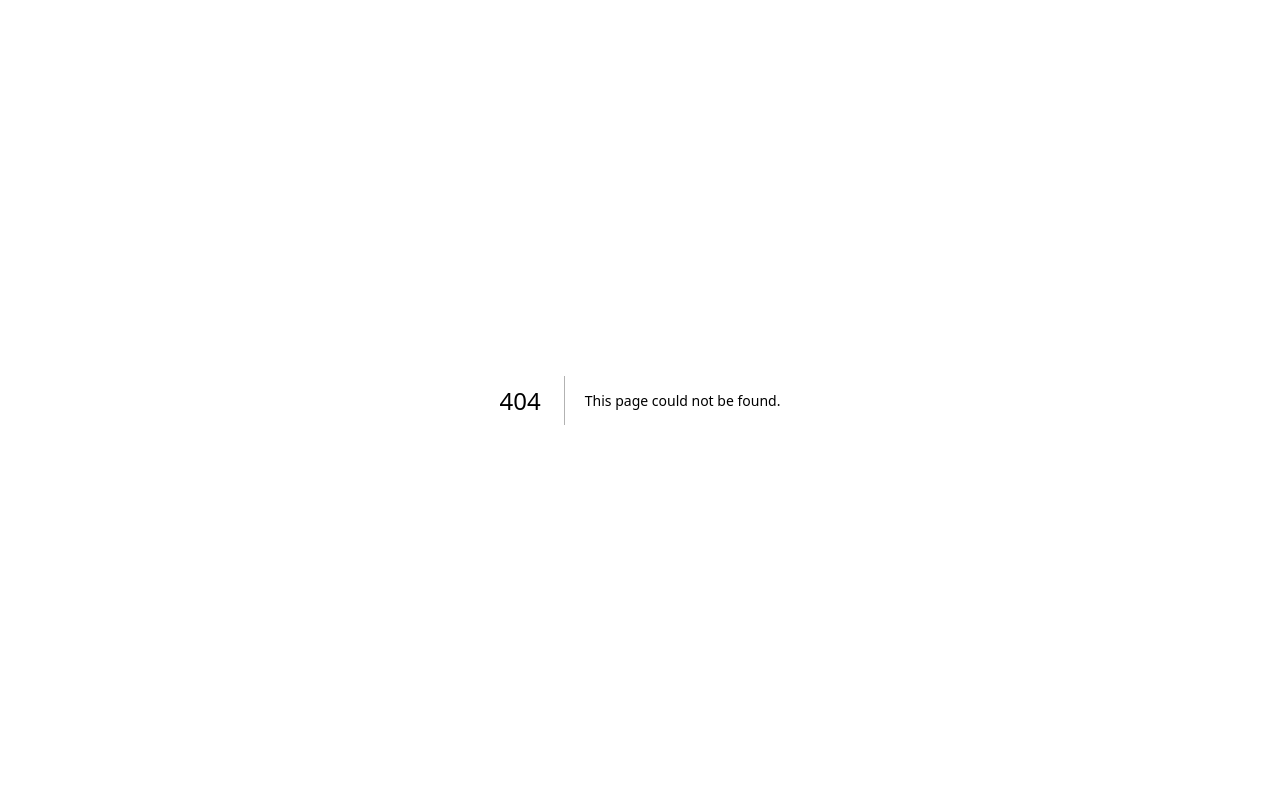
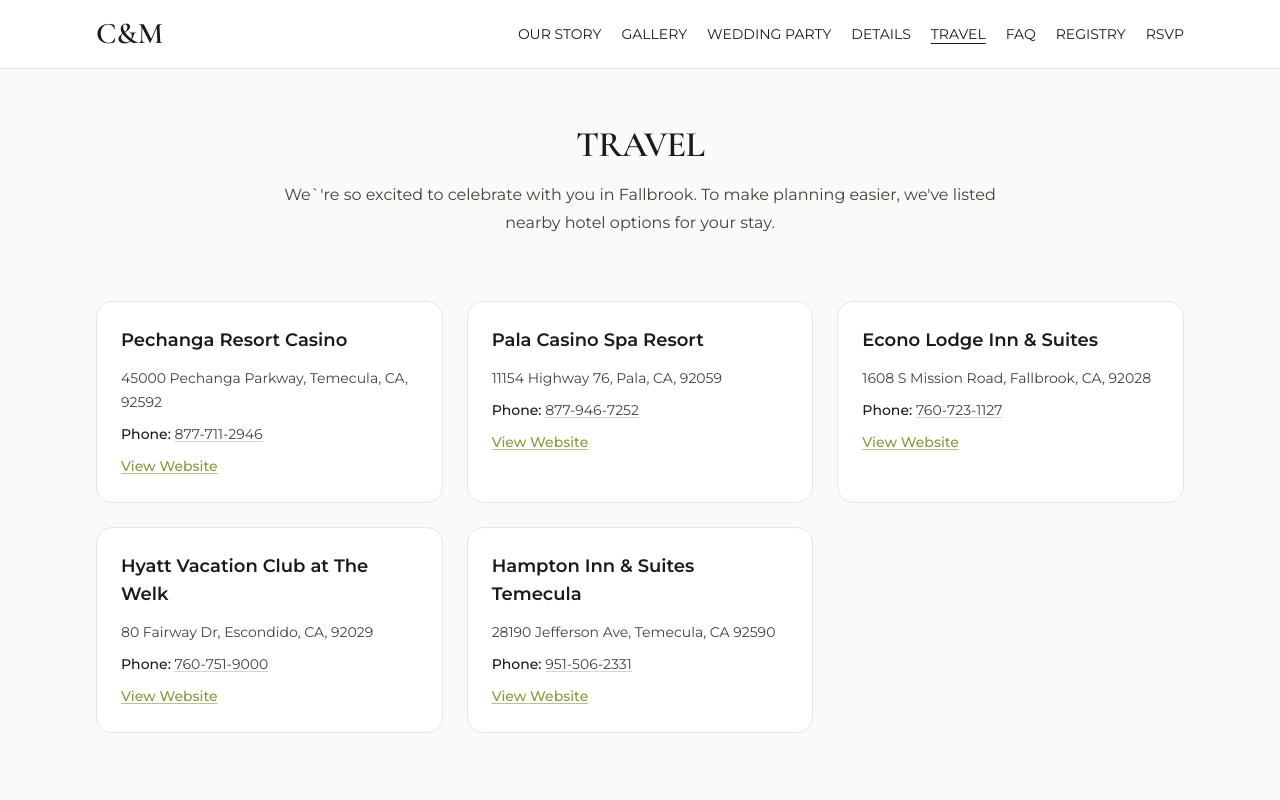
Before and after one commit to coosey/wedding, a Next.js app: page /travel in a window 1280 px wide. Before the commit this address had no page. Shown: the top 800 px of the page. Built offline with nearby package versions, Linux system fonts and the light colour scheme; a web font is replaced by a local one.

Commit message:
feat: add travel page

```diff
--- /dev/null
+++ b/app/(site)/travel/page.tsx
@@ -0,0 +1,50 @@
+import { HOTELS } from "../../../data/travel";
+
+export default function TravelPage() {
+  return (
+    <div className="space-y-12 sm:space-y-16">
+      <section className="mx-auto max-w-3xl space-y-4 text-center">
+        <h1 className="font-display text-3xl font-semibold tracking-tight sm:text-4xl">
+          TRAVEL
+        </h1>
+        <p className="text-sm leading-7 text-stone-700 sm:text-base">
+          We`&apos;re so excited to celebrate with you in Fallbrook. To make
+          planning easier, we&apos;ve listed nearby hotel options for your stay.
+        </p>
+      </section>
+
+      <section className="grid gap-4 sm:grid-cols-2 sm:gap-6 lg:grid-cols-3">
+        {HOTELS.map((hotel) => (
+          <article
+            key={hotel.name}
+            className="rounded-2xl border border-stone-200 bg-white p-5 sm:p-6"
+          >
+            <h2 className="text-lg font-semibold text-stone-900">
+              {hotel.name}
+            </h2>
+            <div className="mt-3 space-y-2 text-sm leading-6 text-stone-700">
+              <p>{hotel.address}</p>
+              <p>
+                <span className="font-medium text-stone-900">Phone: </span>
+                <a
+                  href={`tel:${hotel.phone}`}
+                  className="underline decoration-stone-300 underline-offset-2 transition hover:text-stone-900"
+                >
+                  {hotel.phone}
+                </a>
+              </p>
+              <a
+                href={hotel.website}
+                target="_blank"
+                rel="noreferrer"
+                className="inline-block font-medium text-[#8D9440] underline decoration-[#8D9440]/60 underline-offset-2 transition hover:text-[#6f7632]"
+              >
+                View Website
+              </a>
+            </div>
+          </article>
+        ))}
+      </section>
+    </div>
+  );
+}
```
